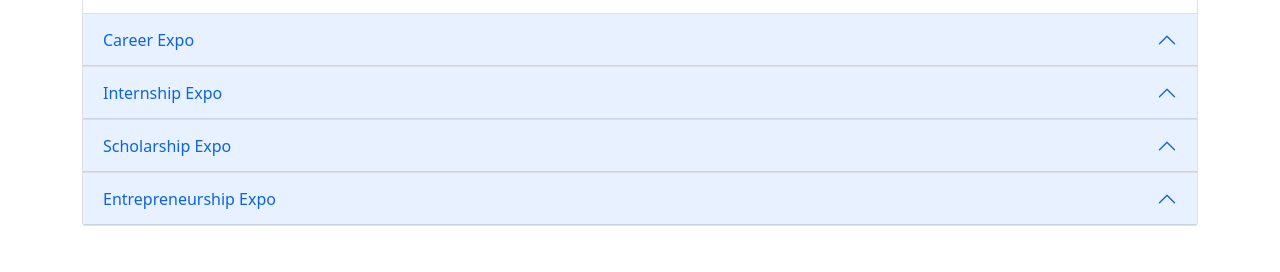
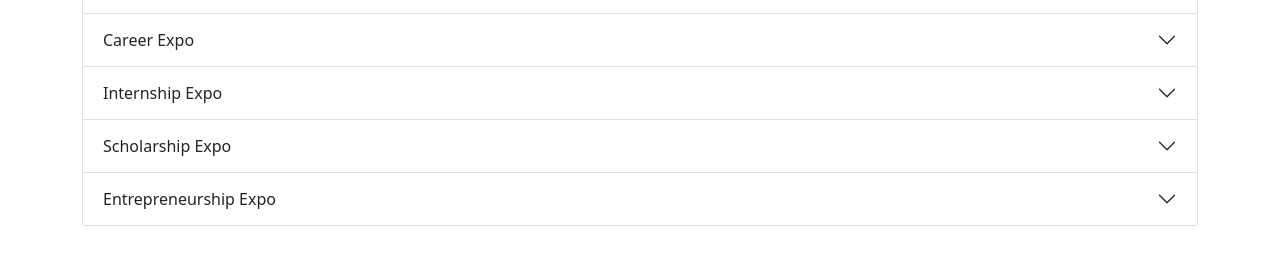
Before and after one commit to estotriramdani/ivf2021-frontend, a plain HTML site: page index.html in a window 1280 px wide. Shown: the part 2385-2657 px from the top of the page. Drawn offline with nearby package versions, Linux system fonts and the light colour scheme; files that its build step writes are made by us from their sources.

Commit message:
update index.html

```diff
--- a/index.html
+++ b/index.html
@@ -435,7 +435,7 @@
           <div class="accordion-item">
             <h2 class="accordion-header" id="career-expo-heading">
               <button
-                class="accordion-button"
+                class="accordion-button collapsed"
                 type="button"
                 data-bs-toggle="collapse"
                 data-bs-target="#career-expo"
@@ -505,7 +505,7 @@
           <div class="accordion-item">
             <h2 class="accordion-header" id="internship-expo-heading">
               <button
-                class="accordion-button"
+                class="accordion-button collapsed"
                 type="button"
                 data-bs-toggle="collapse"
                 data-bs-target="#internship-expo"
@@ -574,7 +574,7 @@
           <div class="accordion-item">
             <h2 class="accordion-header" id="scholarship-expo-heading">
               <button
-                class="accordion-button"
+                class="accordion-button collapsed"
                 type="button"
                 data-bs-toggle="collapse"
                 data-bs-target="#scholarship-expo"
@@ -644,7 +644,7 @@
           <div class="accordion-item">
             <h2 class="accordion-header" id="entrepreneurship-expo-heading">
               <button
-                class="accordion-button"
+                class="accordion-button collapsed"
                 type="button"
                 data-bs-toggle="collapse"
                 data-bs-target="#entrepreneurship-expo"
```
